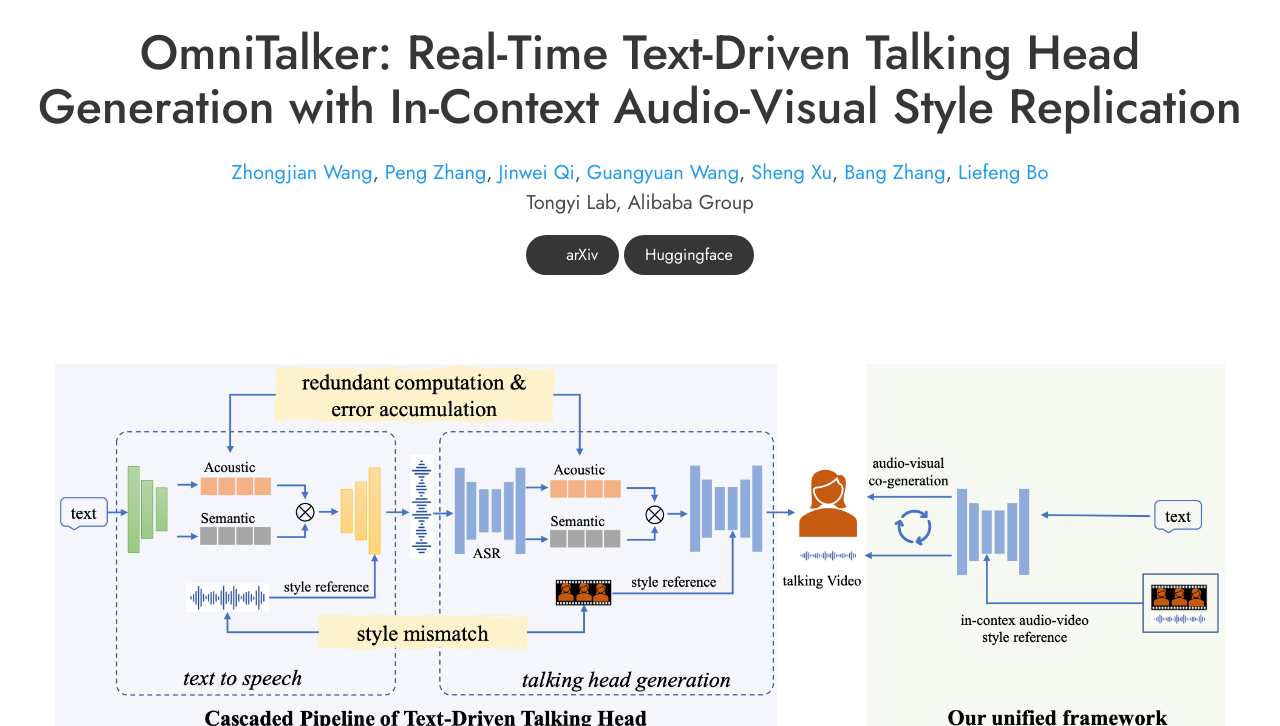
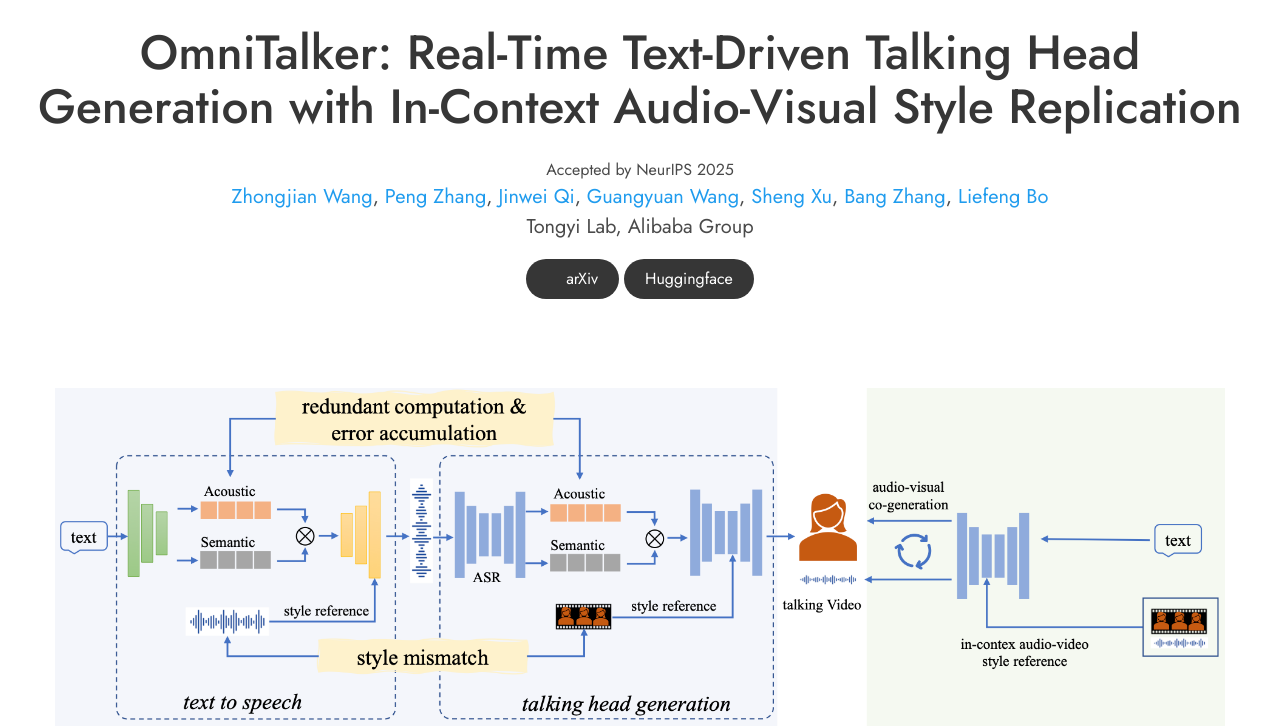
Before and after one commit to HumanAIGC/omnitalker, a plain HTML site: page index.html in a window 1280 px wide. Shown: the part 74-800 px from the top of the page. Drawn offline with nearby package versions, Linux system fonts and the light colour scheme; a script that the page names is missing; some icons are missing; a web font is replaced by a local one.

Commit message:
update publication info

```diff
--- a/index.html
+++ b/index.html
@@ -78,6 +78,9 @@
             <div class="columns is-centered">
                 <div class="column has-text-centered">
                     <h1 class="title is-1 publication-title">OmniTalker: Real-Time Text-Driven Talking Head Generation with In-Context Audio-Visual Style Replication</h1>
+
+                    <h> Accepted by NeurIPS 2025 </h>
+
                     <div class="is-size-5 publication-authors">
                         <!-- Paper authors -->
                         <!-- <span class="author-block">
```
Also changed, not shown: 1 other file.
